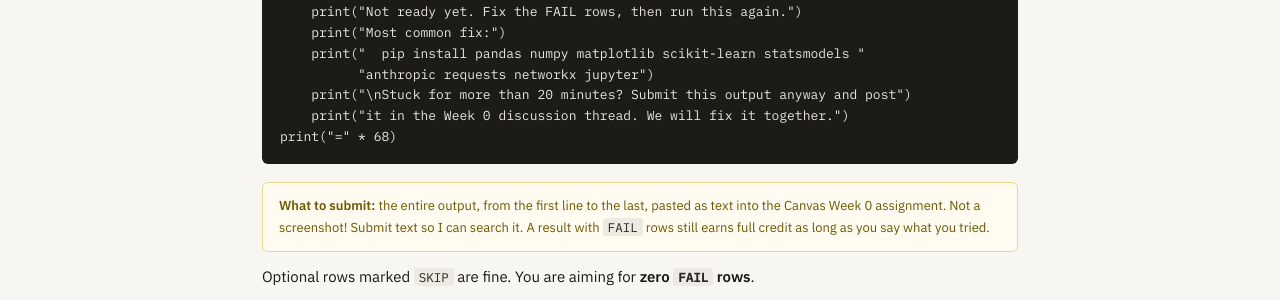
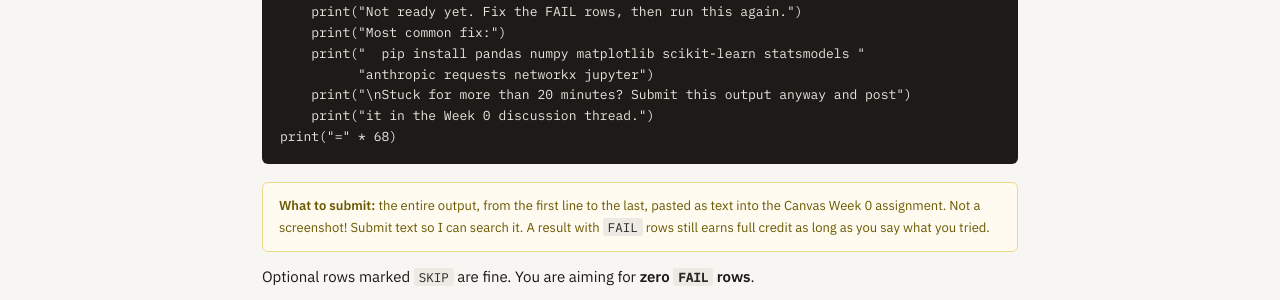
Before and after one commit to steflangehennig/info4340, a Jekyll site: the page built from schedule/week-0.md, in a window 1280 px wide and 900 px high, scrolled down 3543 px. Shown: the part 153-453 px from the top of the window. Built offline with Jekyll 4.4.1, drawn with Linux system fonts in a browser that asks for light colours.

Commit message:
fix script output for week0

````diff
--- a/schedule/week-0.md
+++ b/schedule/week-0.md
@@ -156,7 +156,7 @@ else:
     print("  pip install pandas numpy matplotlib scikit-learn statsmodels "
           "anthropic requests networkx jupyter")
     print("\nStuck for more than 20 minutes? Submit this output anyway and post")
-    print("it in the Week 0 discussion thread. We will fix it together.")
+    print("it in the Week 0 discussion thread.")
 print("=" * 68)
 ```
 
````
